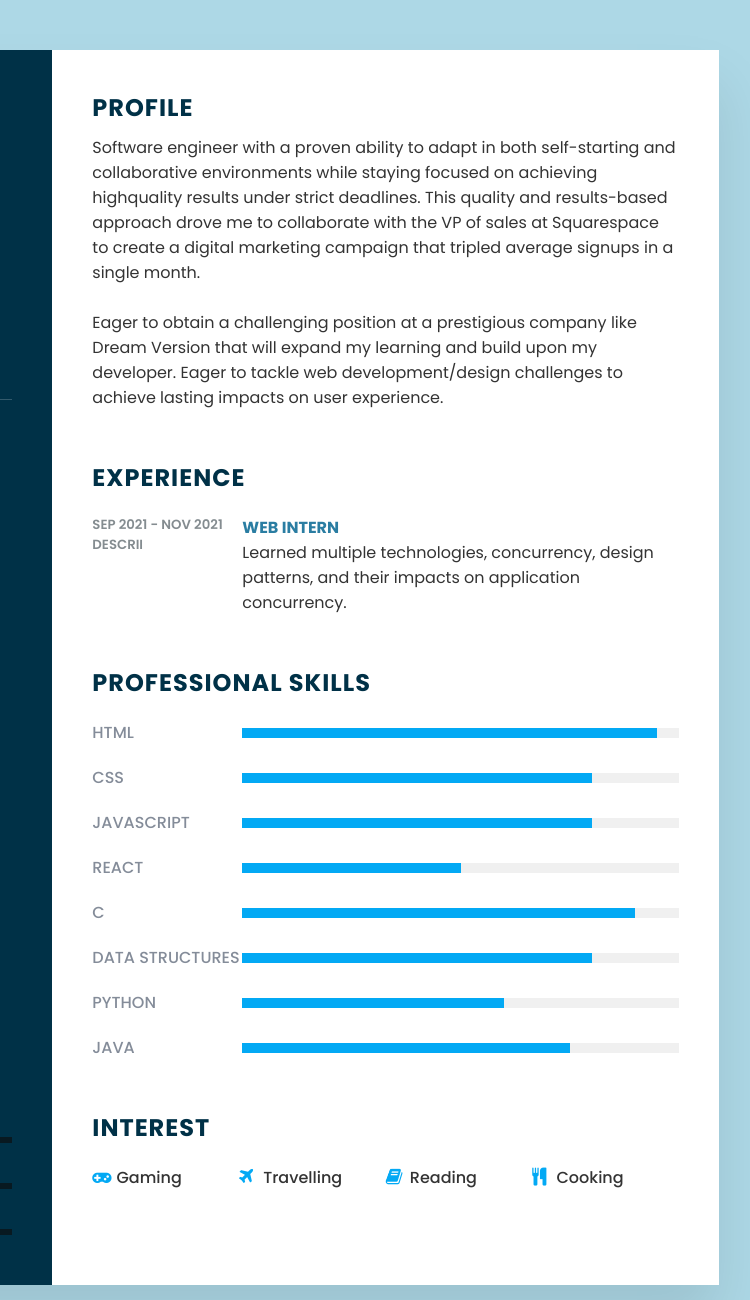
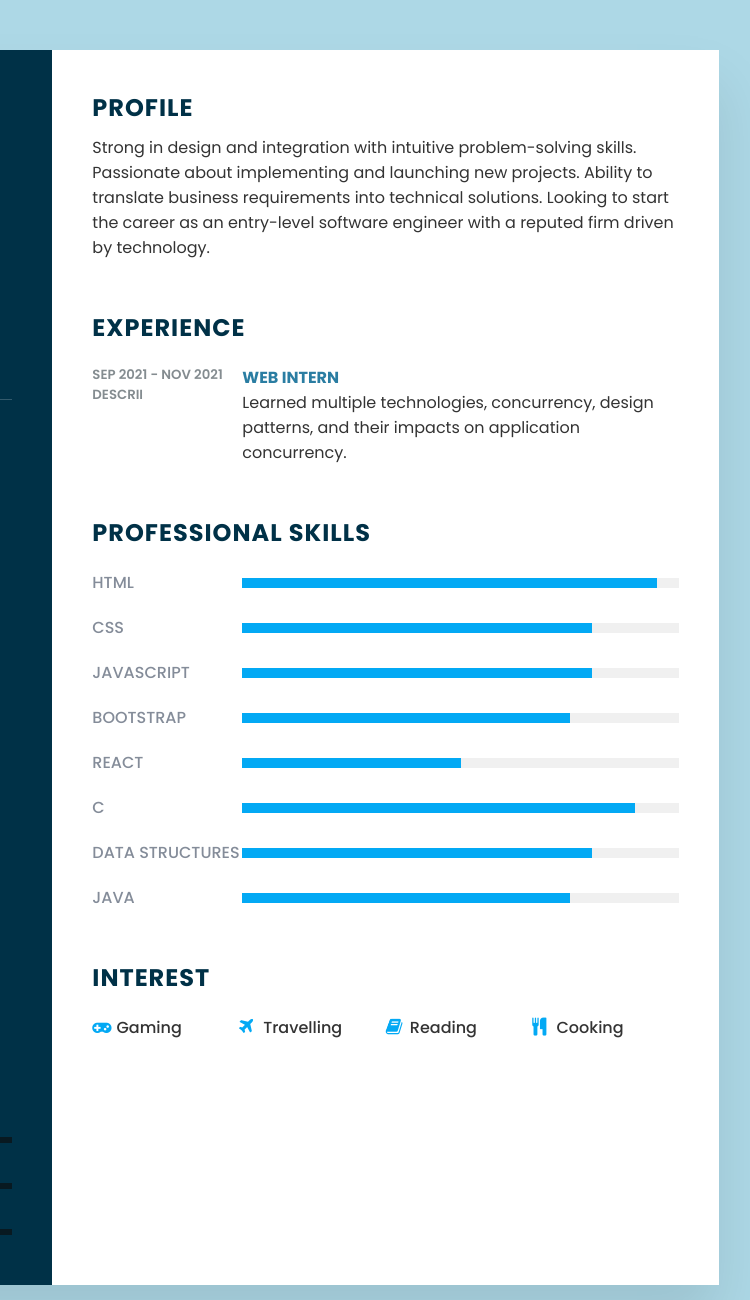
Before and after one commit to Nishasharma2781997/Responsive-CV, a plain HTML site: page index.html in a window 1280 px wide. Shown: the top 1300 px of the page, 421-1171 px from the left. Drawn offline with Linux system fonts and the light colour scheme.

Commit message:
changes saved

```diff
--- a/index.html
+++ b/index.html
@@ -100,17 +100,7 @@
         <div class="right_side">
             <div class="about">
                 <h2 class="title2">Profile</h2>
-                <p>Software engineer with a proven ability to adapt in both self-starting and
-                    collaborative environments while staying focused on achieving highquality results under strict
-                    deadlines. This quality and results-based
-                    approach drove me to collaborate with the VP of sales at Squarespace to
-                    create a digital marketing campaign that tripled average signups in a
-                    single month.<br><br>Eager to obtain a challenging position at a
-                    prestigious
-                    company like Dream Version that will expand my learning and build upon
-                    my developer. Eager to tackle web
-                    development/design challenges to achieve lasting impacts on
-                    user experience.
+                <p>Strong in design and integration with intuitive problem-solving skills. Passionate about implementing and launching new projects. Ability to translate business requirements into technical solutions. Looking to start the career as an entry-level software engineer with a reputed firm driven by technology.
                 </p>
             </div>
             <div class="about">
@@ -149,6 +139,12 @@
                     </div>
                 </div>
                 <div class="box">
+                    <h4>Bootstrap</h4>
+                    <div class="percent">
+                        <div style="width: 75%;"></div>
+                    </div>
+                </div>
+                <div class="box">
                     <h4>React</h4>
                     <div class="percent">
                         <div style="width: 50%;"></div>
@@ -164,12 +160,6 @@
                     <h4>Data Structures</h4>
                     <div class="percent">
                         <div style="width: 80%;"></div>
-                    </div>
-                </div>
-                <div class="box">
-                    <h4>Python</h4>
-                    <div class="percent">
-                        <div style="width: 60%;"></div>
                     </div>
                 </div>
                 <div class="box">
```
